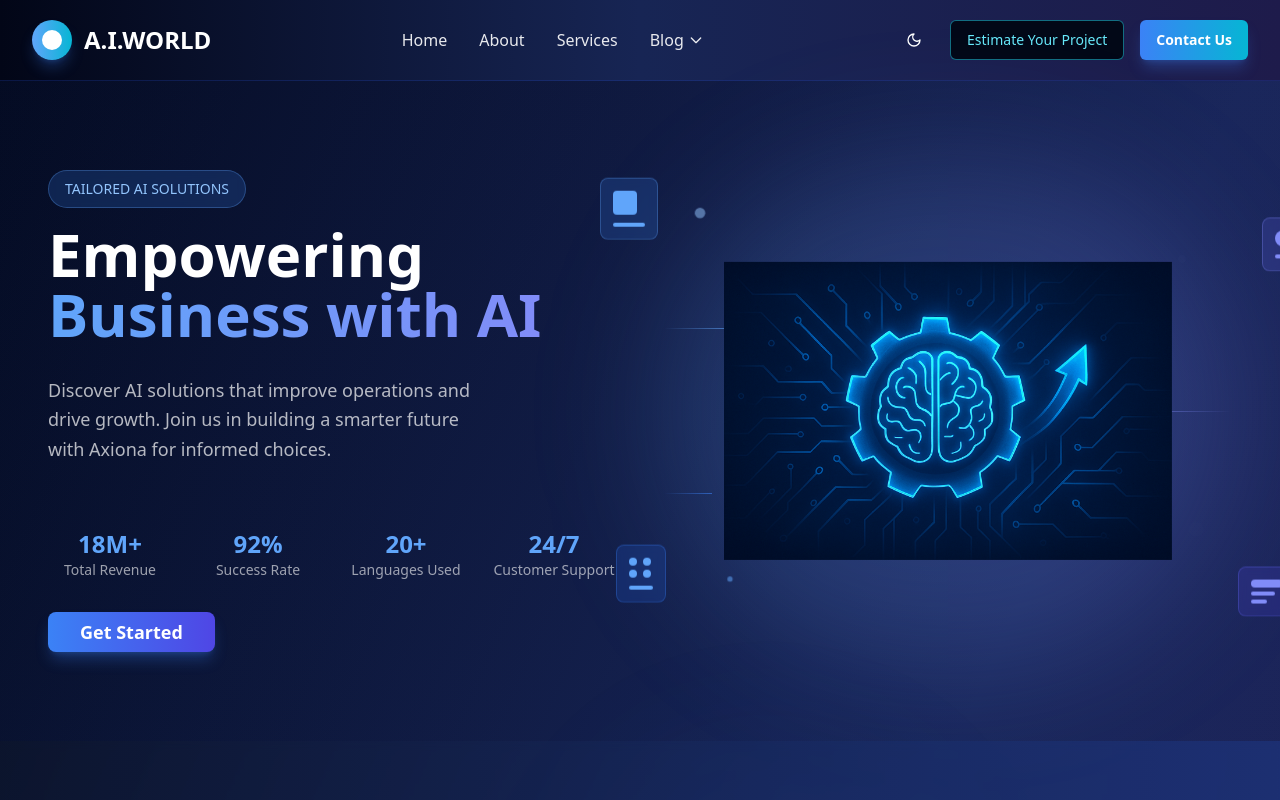
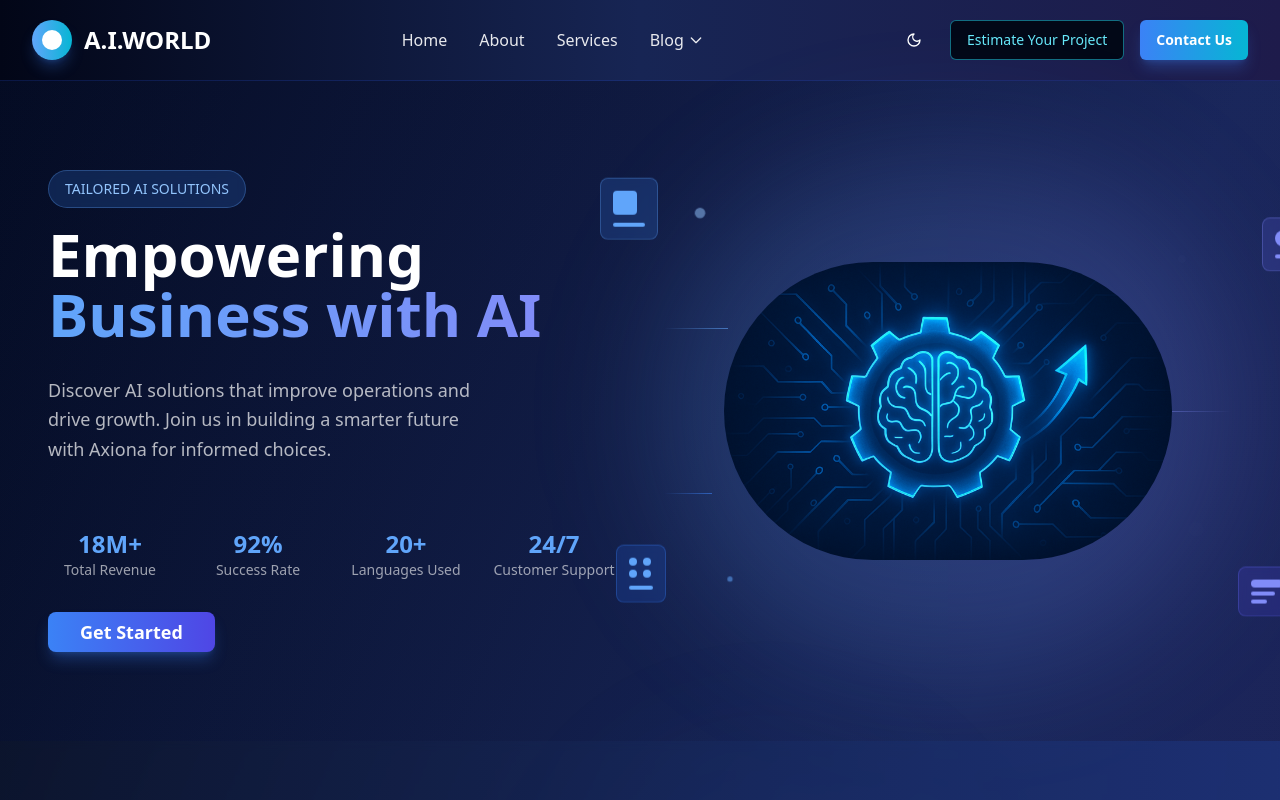
Before and after one commit to godflixx/page-from-idea, a React (Vite) app: page / in a window 1280 px wide. Shown: the top 800 px of the page. Built offline with nearby package versions, Linux system fonts and the light colour scheme.

Commit message:
Fix: Hero image shape
Updated the hero image to a more appealing shape.

```diff
--- a/src/components/HeroSection.tsx
+++ b/src/components/HeroSection.tsx
@@ -60,7 +60,7 @@ const HeroSection = () => {
               <img
                 src="/lovable-uploads/3fd65315-57fa-44d6-bfe1-6a4e394c1c24.png"
                 alt="AI Brain Gear Technology"
-                className="w-full max-w-md h-auto object-contain animate-pulse"
+                className="w-full max-w-md h-auto object-contain animate-pulse rounded-full"
               />
             </div>
 
```
